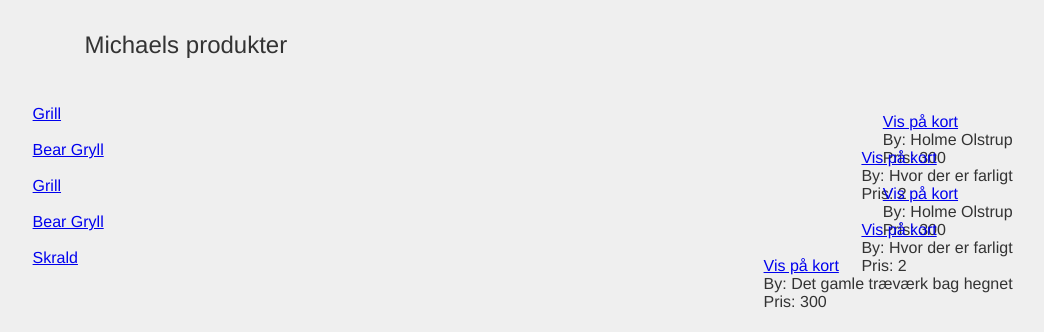
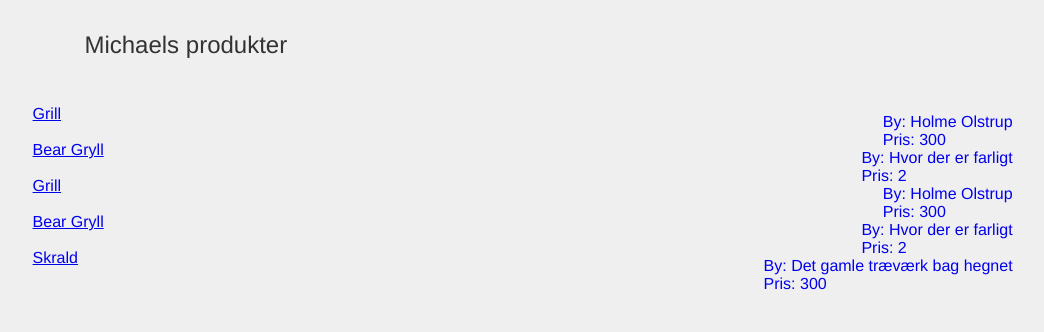
Before and after one commit to kaspth/jepti-webshop, a PHP site: page /user.php?id=1 in a window 1280 px wide. Shown: the part 554-886 px from the top of the page, without its empty margins (89-1133 px from the left). After the commit the page ends 844 px from the top, so only its background shows below. Run offline with PHP 8.4, Linux system fonts and the light colour scheme; data that the repository does not hold is empty; some libraries are stand-ins or nearby versions.

Commit message:
Removed map link from product partial.

```diff
--- a/includes/_product.php
+++ b/includes/_product.php
@@ -4,7 +4,6 @@
     <h4><?php echo $product['name']; ?></h4>
 
     <section class="right">
-      <a href="http://maps.google.com">Vis på kort</a>
       <div><em>By:</em> <?php echo $product['city']; ?></div>
       <div><em>Pris:</em> <?php echo $product['price_per_day']; ?></div>
     </section>
```
